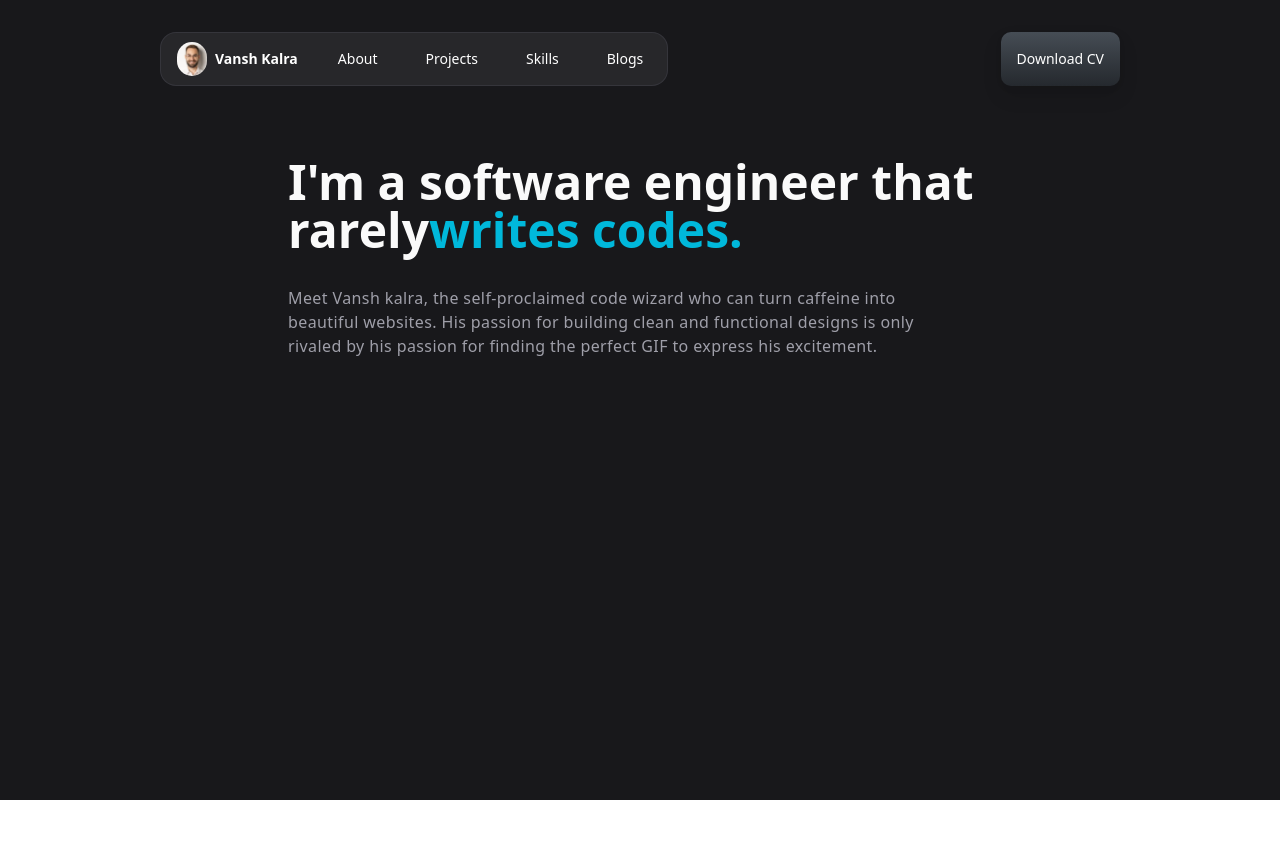
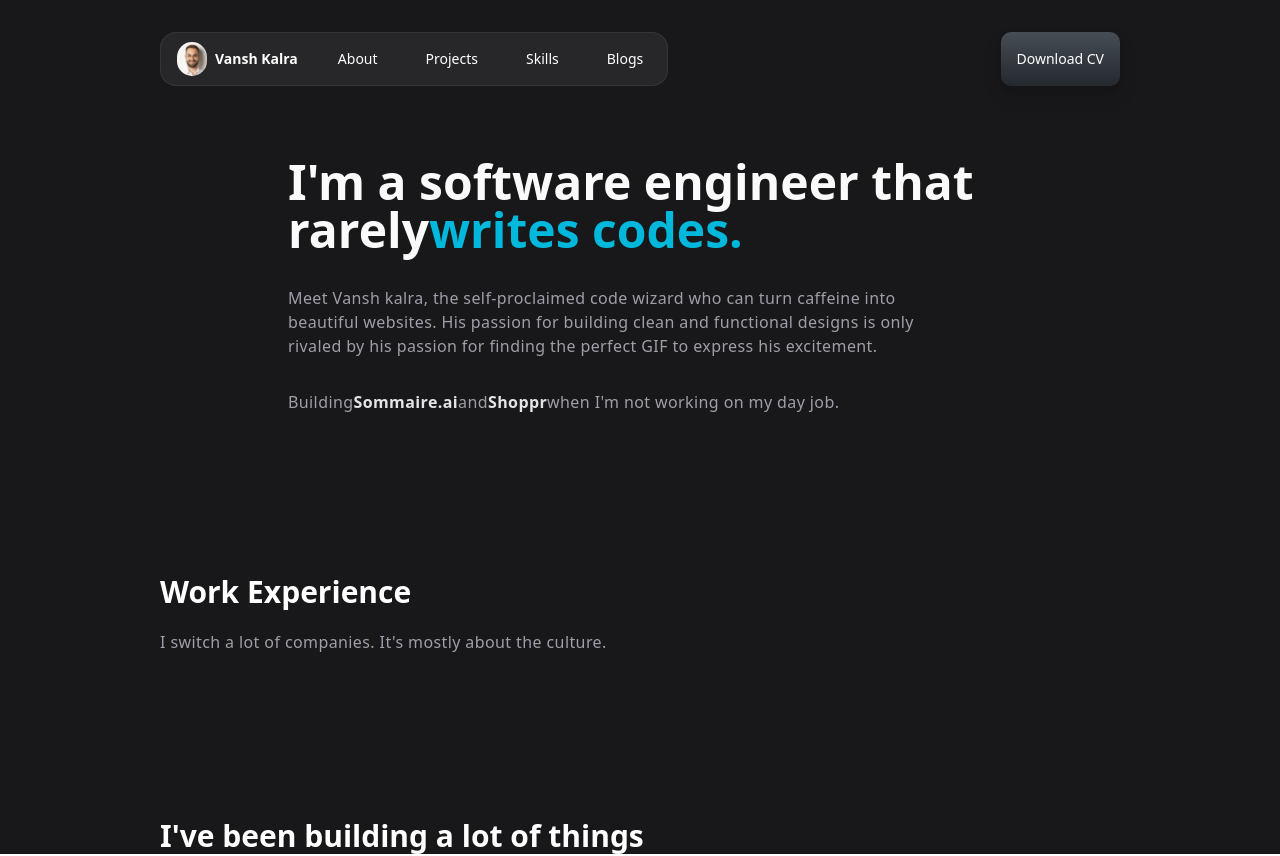
Before and after one commit to Vansh1379/vanshkalra.com, a Next.js app: page / in a window 1280 px wide. Before the commit the page ends 800 px from the top, so only its background shows below. Built offline with nearby package versions, Linux system fonts and the light colour scheme.

Commit message:
Add HomeProject, ExperienceHome, and DetailsHome components; update Navbar import paths and integrate new components into the home page

```diff
--- a/app/page.tsx
+++ b/app/page.tsx
@@ -1,5 +1,6 @@
-import DetailsHome from "@/components/details";
-import Navbar from "../components/navbar";
+import DetailsHome from "@/components/Home/details";
+import Navbar from "../components/Home/navbar";
+import ExperienceHome from "@/components/Home/experienceHome";
 
 export default function Home() {
   return (
@@ -7,6 +8,10 @@ export default function Home() {
       <div className=" ">
         <Navbar />
         <DetailsHome />
+        <ExperienceHome />
+        <div className="text-2xl md:text-3xl text-white font-bold max-w-5xl mx-auto px-8  mt-40">
+          I&apos;ve been building a lot of things
+        </div>
       </div>
     </div>
   );
--- /dev/null
+++ b/components/Home/HomeProject.tsx
@@ -0,0 +1,3 @@
+export default function HomeProject() {
+  return <div>fe fefef</div>;
+}
--- a/components/details.tsx
+++ b/components/Home/details.tsx
@@ -11,6 +11,23 @@ export default function DetailsHome() {
         designs is only rivaled by his passion for finding the perfect GIF to
         express his excitement.
       </p>
+      <div className="mt-8 text-zinc-400 text-sm md:text-base max-w-2xl tracking-wide">
+        Building
+        <a
+          href=""
+          className="text-zinc-200 font-bold hover:text-cyan-500 transiton duration-500 outline-none"
+        >
+          Sommaire.ai
+        </a>
+        and
+        <a
+          href=""
+          className="text-zinc-200 font-bold hover:text-cyan-500 transiton duration-500"
+        >
+          Shoppr
+        </a>
+        when I&apos;m not working on my day job.
+      </div>
     </div>
   );
 }
--- /dev/null
+++ b/components/Home/experienceHome.tsx
@@ -0,0 +1,12 @@
+export default function ExperienceHome() {
+  return (
+    <div className="max-w-5xl mx-auto px-8 ">
+      <h1 className="text-2xl md:text-3xl text-white font-bold max-w-5xl mx-auto md:mt-40 ">
+        Work Experience
+      </h1>
+      <p className="text-zinc-400 text-sm md:text-base max-w-2xl mt-4 leading-loose tracking-wide ">
+        I switch a lot of companies. It&apos;s mostly about the culture.
+      </p>
+    </div>
+  );
+}
--- a/components/navbar.tsx
+++ b/components/Home/navbar.tsx
@@ -1,5 +1,5 @@
 import Image from "next/image";
-import vansh from "../public//vansh.png";
+import vansh from "../../public/vansh.png";
 
 const navbar = () => {
   return (
```
